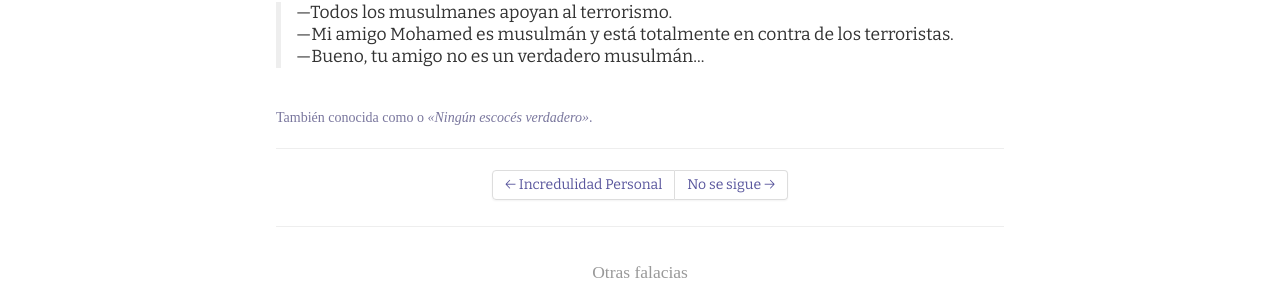
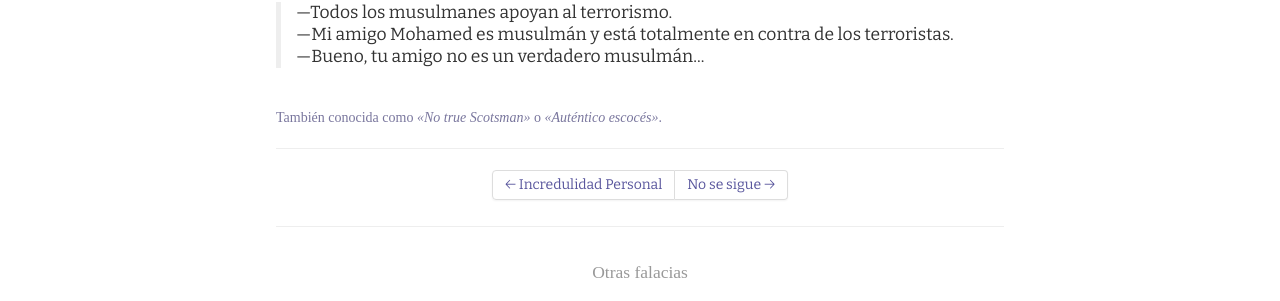
Before and after one commit to jorgebg/falaciaslogicas.com, a Jekyll site: the page built from _fallacies/ningun-escoces-verdadero.md, in a window 1280 px wide. Shown: the part 392-693 px from the top of the page. Built offline with Jekyll 4.4.1, drawn with Linux system fonts in a browser that asks for light colours; nearby versions of some CDN libraries; some web fonts are replaced.

Commit message:
keywords escoces

```diff
--- a/_fallacies/ningun-escoces-verdadero.md
+++ b/_fallacies/ningun-escoces-verdadero.md
@@ -2,7 +2,8 @@
 title: Ningún Escocés Verdadero
 description: Se redibuja una definición para esquivar un contraejemplo, o se lo extrae del conjunto definido.
 keywords:
-  - Ningún escocés verdadero
+  - No true Scotsman
+  - Auténtico escocés
 example:
   - Todos los musulmanes apoyan al terrorismo.
   - Mi amigo Mohamed es musulmán y está totalmente en contra de los terroristas.
```
